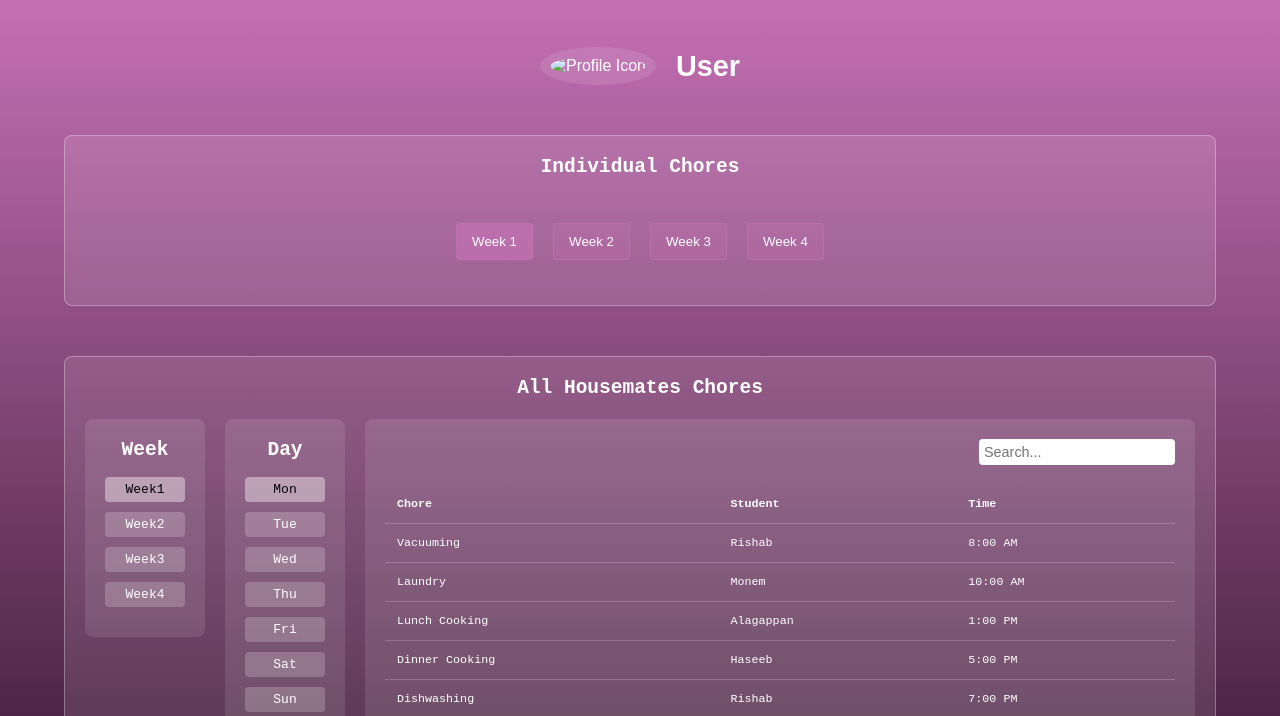
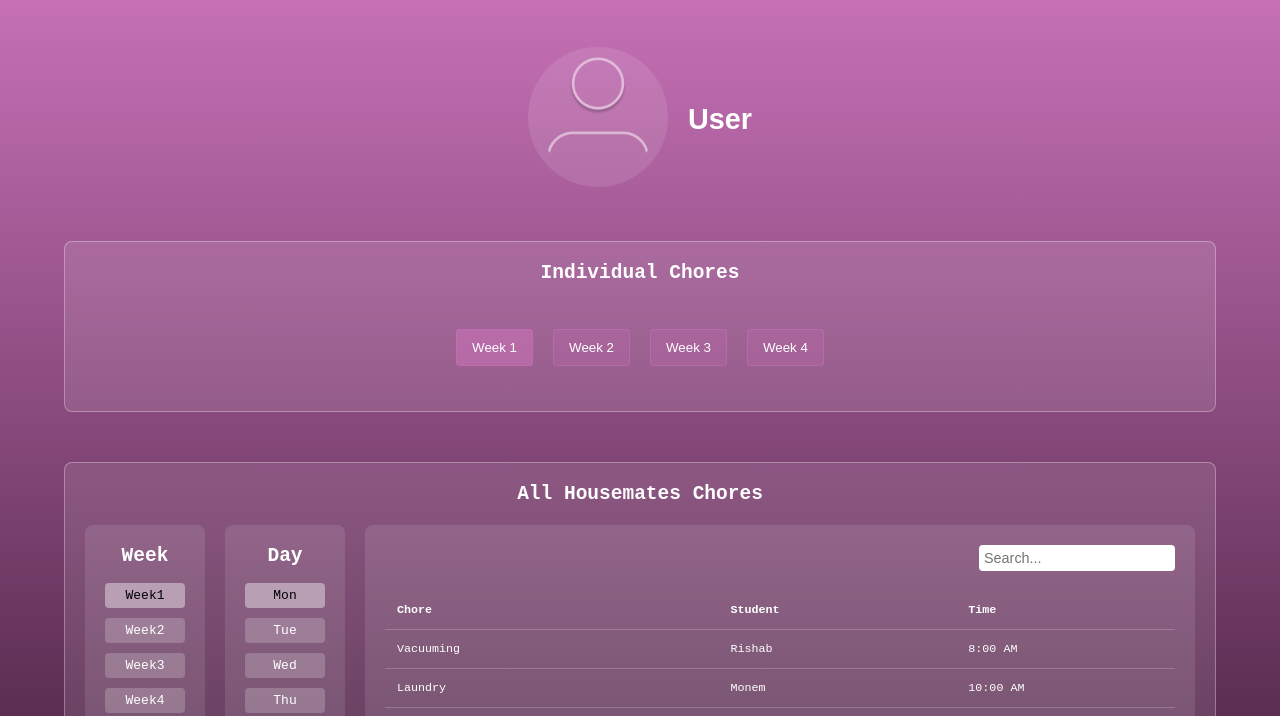
Before and after one commit to rishabrampure/SEPP_Prototype, a plain HTML site: page userprofile.html in a window 1280 px wide. Shown: the part 60-776 px from the top of the page. Drawn offline with Linux system fonts and the light colour scheme.

Commit message:
Update userprofile.html

```diff
--- a/userprofile.html
+++ b/userprofile.html
@@ -17,7 +17,7 @@
     <!-- Center icon and name side by side -->
     <div class="user-profile-section">
       <div class="profile-icon-large">
-        <img src="assets/profile-icon.png" alt="Profile Icon" />
+        <img src="profile-icon.png" alt="Profile Icon" />
       </div>
       <h2 class="selected-profile-name" id="profileNameDisplay"></h2>
     </div>
```
